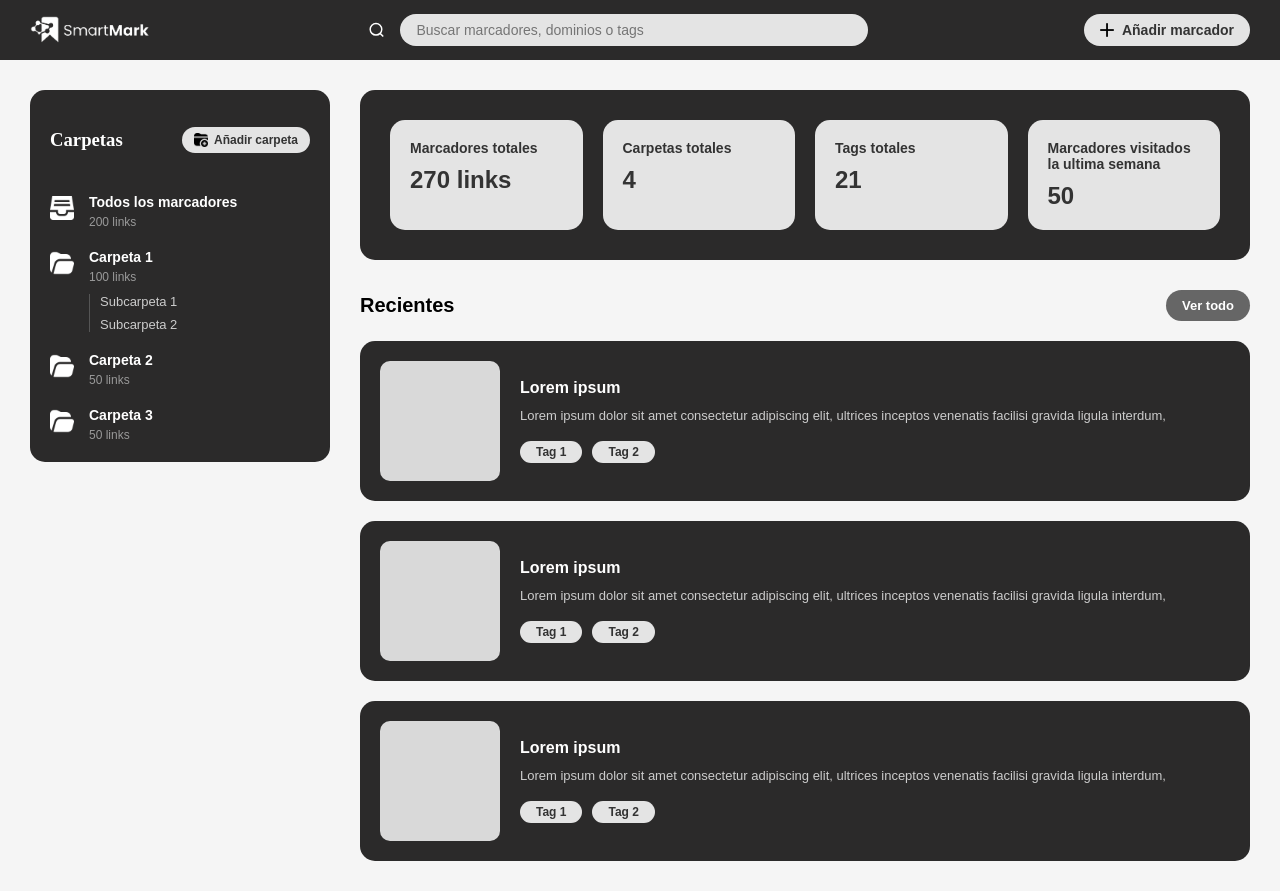
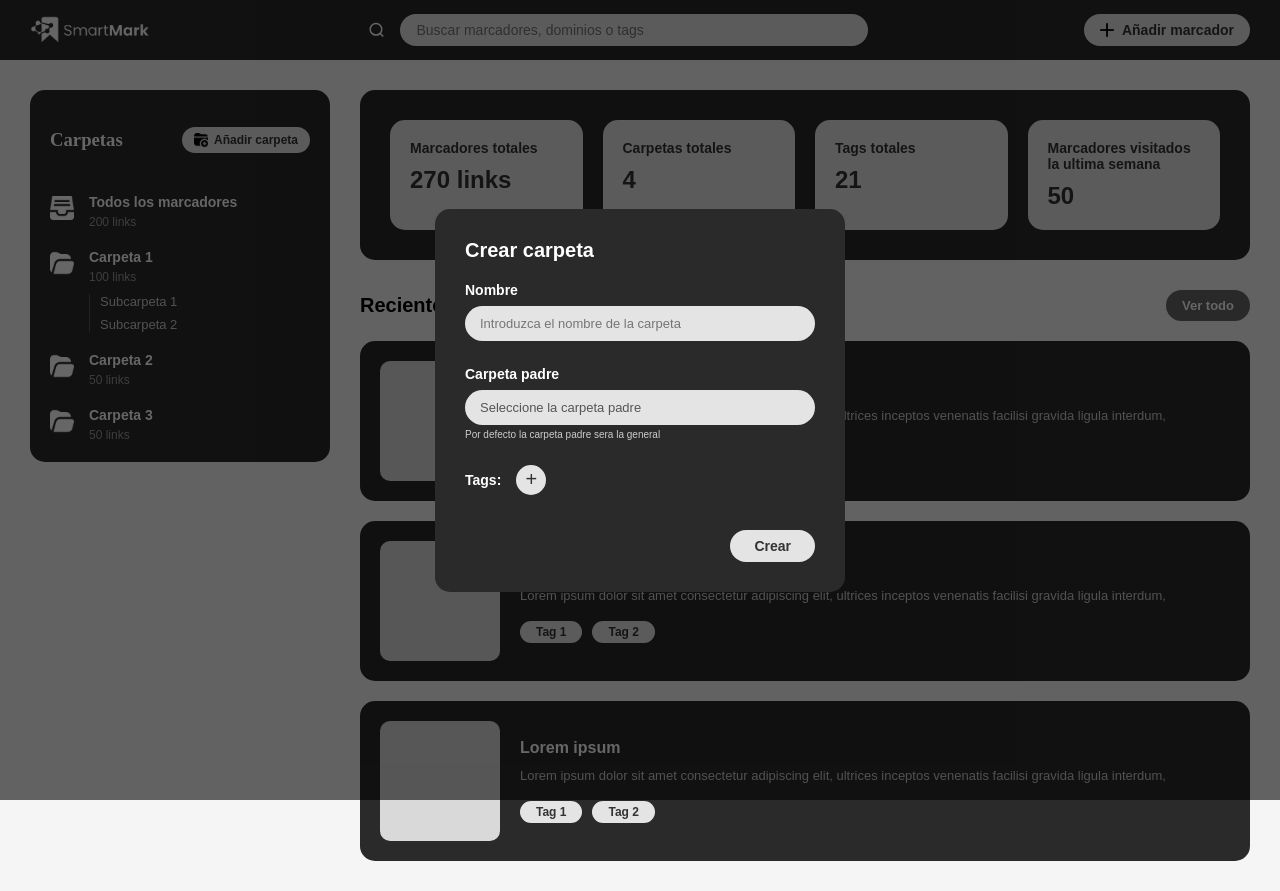
Before and after one commit to AdrianDiaz24/SmartMark, a React (Create React App) app in the folder frontend/: page / in a window 1280 px wide. Both pictures are taken after a click on the button "Añadir carpeta". Built offline with nearby package versions, Linux system fonts and the light colour scheme.

Commit message:
Crear superposicion para crear carpetas

```diff
--- /dev/null
+++ b/frontend/src/components/CreateFolderModal.css
@@ -0,0 +1,112 @@
+/* La capa semitransparente que se pone por encima de todo tu contenido */
+.modal-overlay {
+    position: fixed;
+    top: 0;
+    left: 0;
+    width: 100vw;
+    height: 100vh;
+    background-color: rgba(0, 0, 0, 0.6);
+    display: flex;
+    justify-content: center;
+    align-items: center;
+    z-index: 1000;
+}
+
+.modal-content {
+    background-color: #2B2A2A;
+    border-radius: 15px;
+    padding: 30px;
+    width: 350px;
+    color: white;
+    font-family: sans-serif;
+    display: flex;
+    flex-direction: column;
+    gap: 20px;
+}
+
+.modal-content form {
+    display: flex;
+    flex-direction: column;
+    gap: 25px;
+}
+
+.modal__title {
+    margin: 0;
+    font-size: 20px;
+}
+
+.modal__field {
+    display: flex;
+    flex-direction: column;
+    gap: 8px;
+}
+
+.modal__field label {
+    font-size: 14px;
+    font-weight: bold;
+}
+
+.modal__input,
+.modal__select {
+    background-color: #E4E4E4;
+    border: none;
+    border-radius: 20px;
+    padding: 10px 15px;
+    font-size: 13px;
+    color: #555;
+    outline: none;
+    width: 100%;
+    box-sizing: border-box;
+}
+
+.modal__select {
+    cursor: pointer;
+    appearance: none;
+}
+
+.modal__help-text {
+    font-size: 10px;
+    color: #ccc;
+    margin-top: -4px;
+}
+
+.modal__field--inline {
+    flex-direction: row;
+    align-items: center;
+    gap: 15px;
+}
+
+.modal__add-tag-btn {
+    background-color: #E4E4E4;
+    color: #333;
+    border: none;
+    border-radius: 50%;
+    width: 30px;
+    height: 30px;
+    font-size: 20px;
+    display: flex;
+    justify-content: center;
+    align-items: center;
+    cursor: pointer;
+}
+
+.modal__actions {
+    display: flex;
+    justify-content: flex-end;
+    margin-top: 10px;
+}
+
+.modal__submit-btn {
+    background-color: #E4E4E4;
+    color: #333;
+    border: none;
+    border-radius: 20px;
+    padding: 8px 24px;
+    font-size: 14px;
+    font-weight: bold;
+    cursor: pointer;
+}
+
+.modal__submit-btn:hover {
+    background-color: #cccccc;
+}
--- /dev/null
+++ b/frontend/src/components/CreateFolderModal.js
@@ -0,0 +1,60 @@
+import React from "react";
+import './CreateFolderModal.css';
+
+function CreateFolderModal({isOpen, onClose}) {
+
+    if (!isOpen) return null;
+
+    const handleSubmit = (e) => {
+        e.preventDefault();
+        onClose();
+    };
+
+    return (
+        <div className="modal-overlay" onClick={onClose}>
+
+            <section className="modal-content" onClick={(e) => e.stopPropagation()} aria-labelledby="modal-title">
+
+                <h2 id="modal-title" className="modal__title">Crear carpeta</h2>
+
+                <form onSubmit={handleSubmit}>
+
+                    <div className="modal__field">
+                        <label htmlFor="folder-name">Nombre</label>
+                        <input
+                            id="folder-name"
+                            type="text"
+                            placeholder="Introduzca el nombre de la carpeta"
+                            className="modal__input"
+                        />
+                    </div>
+
+                    <div className="modal__field">
+                        <label htmlFor="parent-folder">Carpeta padre</label>
+                        <select id="parent-folder" className="modal__select" defaultValue="">
+                            <option value="" disabled>Seleccione la carpeta padre</option>
+                            <option value="general">General (Todos los marcadores)</option>
+                            <option value="carpeta1">Carpeta 1</option>
+                            <option value="carpeta2">Carpeta 2</option>
+                        </select>
+                        <span className="modal__help-text">Por defecto la carpeta padre sera la general</span>
+                    </div>
+
+                    <div className="modal__field modal__field--inline">
+                        <label>Tags:</label>
+                        {/* El type="button" evita que este botón envíe el formulario por accidente */}
+                        <button type="button" className="modal__add-tag-btn">+</button>
+                    </div>
+
+                    <div className="modal__actions">
+                        {/* Al ser type="submit", cuando el usuario haga clic, disparará el onSubmit del form */}
+                        <button type="submit" className="modal__submit-btn">Crear</button>
+                    </div>
+
+                </form>
+            </section>
+        </div>
+    );
+}
+
+export default CreateFolderModal;
--- a/frontend/src/components/Sidebar.js
+++ b/frontend/src/components/Sidebar.js
@@ -1,6 +1,7 @@
-import React from "react";
+import React, {useState} from "react";
 import './Sidebar.css';
 import FolderItem from "./FolderItem";
+import CreateFolderModal from "./CreateFolderModal";
 
 
 import iconoAñadir from '../assets/Img/añadir_carpeta.png';
@@ -8,12 +9,15 @@ import iconoCarpeta from '../assets/Img/carpeta.png';
 import iconoArchivador from '../assets/Img/archivador.png';
 
 function Sidebar(){
+
+    const [isModalOpen, setIsModalOpen] = useState(false);
+
     return (
         <aside className="sidebar">
             <section className={"sidebar__header"}>
                 <h3 className={"sidebar__title"}>Carpetas</h3>
-                <button className={"sidebar__add-btn"}>
-                    <img src={iconoAñadir} alt="Añadir carpeta" className={"sidebar__add-icon"}/>
+                <button className="sidebar__add-btn" onClick={() => setIsModalOpen(true)}>
+                    <img src={iconoAñadir} alt="Añadir carpeta" className="sidebar__add-icon" />
                     Añadir carpeta
                 </button>
             </section>
@@ -40,6 +44,12 @@ function Sidebar(){
                     contador="50 links"
                 />
             </section>
+
+            <CreateFolderModal
+                isOpen={isModalOpen}
+                onClose={() => setIsModalOpen(false)}
+            />
+
         </aside>
     )
 }
```
